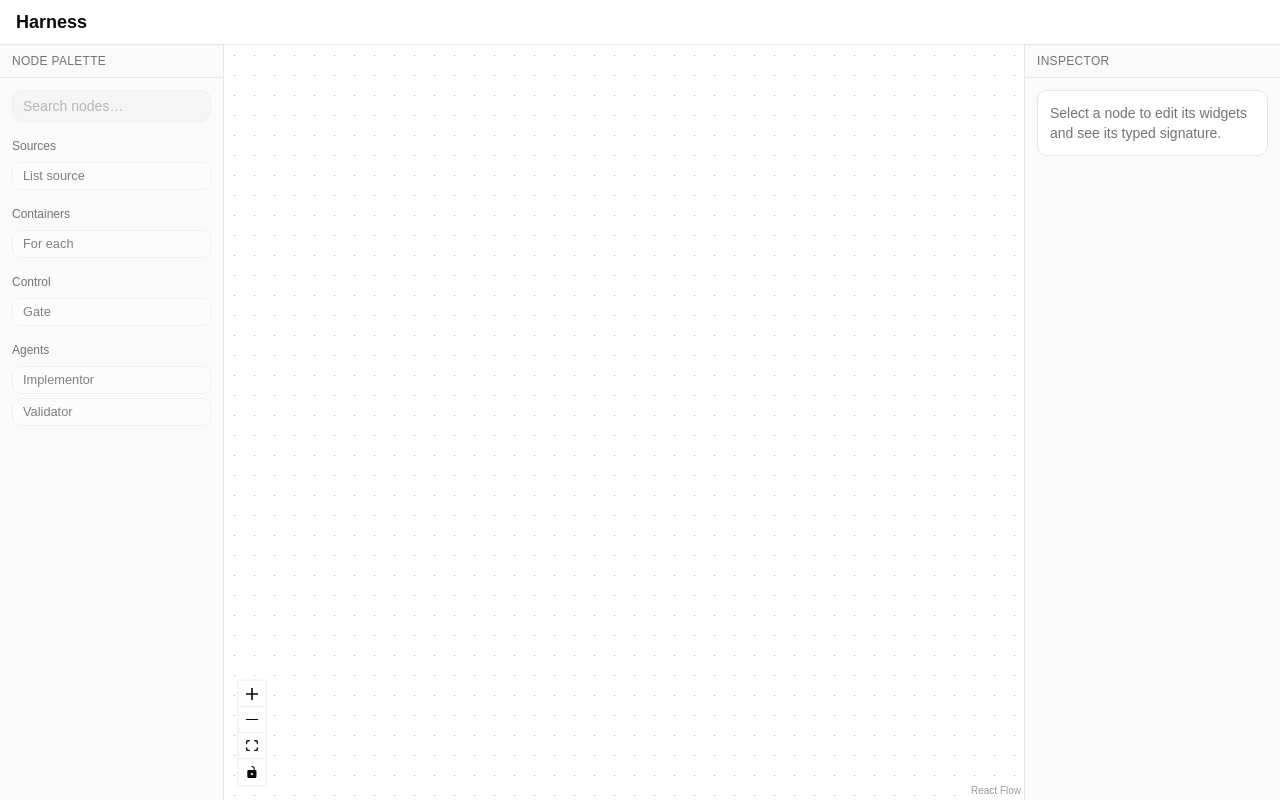
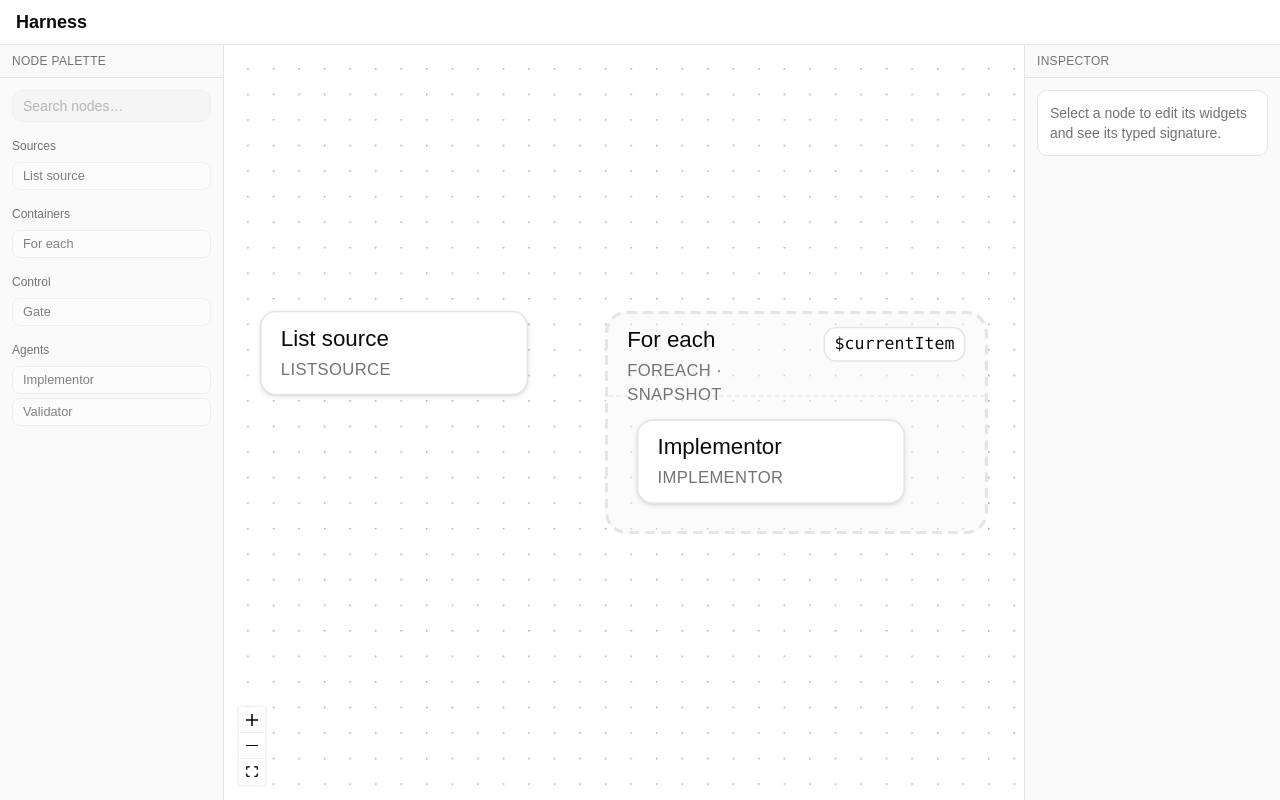
Before and after one commit to James-Mart/harness, a React (Vite) app: page / in a window 1280 px wide. Built offline with nearby package versions, Linux system fonts and the light colour scheme.

Commit message:
React Flow canvas rendering seeded base nodes

```diff
--- /dev/null
+++ b/src/components/canvas/ContainerFlowNode.tsx
@@ -0,0 +1,51 @@
+import { type NodeProps } from "@xyflow/react";
+
+import type { ContainerFlowNode } from "@/components/canvas/flowTypes";
+import { flowLayoutCssVars } from "@/components/canvas/layoutTokens";
+import { cn } from "@/lib/utils";
+import { CURRENT_ITEM_PORT_ID } from "@/model/types";
+
+export function ContainerFlowNodeView({
+  id,
+  data,
+  selected,
+}: NodeProps<ContainerFlowNode>) {
+  return (
+    <div
+      className={cn(
+        "bg-muted/40 text-card-foreground relative h-full w-full rounded-xl border-2 border-dashed",
+        selected && "border-ring ring-ring/30 ring-2",
+      )}
+      style={flowLayoutCssVars}
+      data-testid={`flow-node-${id}`}
+      data-kind="container"
+    >
+      <div
+        className="border-border/70 flex items-start justify-between gap-2 border-b border-dashed px-3 py-2"
+        style={{ height: "var(--flow-container-header-height)" }}
+      >
+        <div className="min-w-0">
+          <p className="text-sm font-medium leading-tight">{data.title}</p>
+          <p className="text-muted-foreground mt-0.5 text-[0.65rem] tracking-wide uppercase">
+            {data.catalogType} · {data.sourceKind}
+          </p>
+        </div>
+        <span
+          className="bg-background text-foreground shrink-0 rounded-md border px-1.5 py-0.5 font-mono text-[0.65rem]"
+          data-testid="current-item-port"
+          title="Built-in container output for the current iteration element"
+        >
+          {CURRENT_ITEM_PORT_ID}
+        </span>
+      </div>
+      <div
+        className="w-full"
+        style={{
+          height: "calc(100% - var(--flow-container-header-height))",
+        }}
+        data-testid="container-body"
+        aria-label={`${data.title} body`}
+      />
+    </div>
+  );
+}
--- a/src/components/canvas/HarnessCanvas.tsx
+++ b/src/components/canvas/HarnessCanvas.tsx
@@ -2,21 +2,20 @@ import {
   Background,
   Controls,
   ReactFlow,
-  type Node,
-  type OnNodesChange,
   type OnSelectionChangeFunc,
 } from "@xyflow/react";
 import "@xyflow/react/dist/style.css";
 
+import type { HarnessFlowNode } from "@/components/canvas/flowTypes";
+import { harnessNodeTypes } from "@/components/canvas/nodeTypes";
+
 type HarnessCanvasProps = {
-  nodes: Node[];
-  onNodesChange: OnNodesChange;
+  nodes: HarnessFlowNode[];
   onSelectionChange?: (nodeId: string | null) => void;
 };
 
 export function HarnessCanvas({
   nodes,
-  onNodesChange,
   onSelectionChange,
 }: HarnessCanvasProps) {
   const handleSelectionChange: OnSelectionChangeFunc = ({
@@ -29,12 +28,20 @@ export function HarnessCanvas({
     <ReactFlow
       className="h-full w-full"
       nodes={nodes}
-      onNodesChange={onNodesChange}
+      nodeTypes={harnessNodeTypes}
+      onNodesChange={() => {
+        /* Static canvas: graph comes from the harness model. */
+      }}
       onSelectionChange={handleSelectionChange}
       fitView={nodes.length > 0}
+      nodesDraggable={false}
+      nodesConnectable={false}
+      edgesFocusable={false}
+      elementsSelectable
+      proOptions={{ hideAttribution: true }}
     >
-      <Background />
-      <Controls />
+      <Background gap={16} size={1} />
+      <Controls showInteractive={false} />
     </ReactFlow>
   );
 }
--- /dev/null
+++ b/src/components/canvas/LeafFlowNode.tsx
@@ -0,0 +1,28 @@
+import { type NodeProps } from "@xyflow/react";
+
+import type { LeafFlowNode } from "@/components/canvas/flowTypes";
+import { cn } from "@/lib/utils";
+
+export function LeafFlowNodeView({
+  id,
+  data,
+  selected,
+}: NodeProps<LeafFlowNode>) {
+  return (
+    <div
+      className={cn(
+        "bg-card text-card-foreground min-w-[10rem] rounded-lg border px-3 py-2 shadow-sm",
+        selected && "border-ring ring-ring/40 ring-2",
+        data.isGate && "border-dashed",
+      )}
+      data-testid={`flow-node-${id}`}
+      data-kind="leaf"
+    >
+      <p className="text-sm font-medium leading-tight">{data.title}</p>
+      <p className="text-muted-foreground mt-0.5 text-[0.65rem] tracking-wide uppercase">
+        {data.catalogType}
+        {data.isGate ? " · gate" : ""}
+      </p>
+    </div>
+  );
+}
--- /dev/null
+++ b/src/components/canvas/flowTypes.ts
@@ -0,0 +1,20 @@
+import type { Node } from "@xyflow/react";
+
+export type LeafFlowData = {
+  title: string;
+  catalogType: string;
+  isGate?: boolean;
+};
+
+export type ContainerFlowData = {
+  title: string;
+  catalogType: string;
+  iterablePortId: string;
+  sourceKind: "snapshot" | "live";
+};
+
+export type HarnessFlowData = LeafFlowData | ContainerFlowData;
+
+export type LeafFlowNode = Node<LeafFlowData, "leaf">;
+export type ContainerFlowNode = Node<ContainerFlowData, "container">;
+export type HarnessFlowNode = LeafFlowNode | ContainerFlowNode;
--- /dev/null
+++ b/src/components/canvas/harnessToFlow.ts
@@ -0,0 +1,169 @@
+import type {
+  ContainerFlowNode,
+  HarnessFlowNode,
+  LeafFlowNode,
+} from "@/components/canvas/flowTypes";
+import { FLOW_LAYOUT } from "@/components/canvas/layoutTokens";
+import type { Harness, Node as HarnessNode, NodeId } from "@/model/types";
+
+type Size = { width: number; height: number };
+
+function childrenOf(nodes: HarnessNode[], parentId: string): HarnessNode[] {
+  return nodes.filter((node) => node.parentId === parentId);
+}
+
+/** Bottom-up size cache — one walk, reused by the position pass. */
+function measureTree(
+  harness: Harness,
+  node: HarnessNode,
+  sizes: Map<NodeId, Size>,
+): Size {
+  if (node.kind === "leaf") {
+    const size = {
+      width: FLOW_LAYOUT.leafWidth,
+      height: FLOW_LAYOUT.leafHeight,
+    };
+    sizes.set(node.id, size);
+    return size;
+  }
+
+  const kids = childrenOf(harness.nodes, node.id);
+  if (kids.length === 0) {
+    const size = {
+      width: FLOW_LAYOUT.containerMinWidth,
+      height:
+        FLOW_LAYOUT.containerHeaderHeight +
+        FLOW_LAYOUT.containerPadY * 2 +
+        FLOW_LAYOUT.leafHeight,
+    };
+    sizes.set(node.id, size);
+    return size;
+  }
+
+  const childSizes = kids.map((child) => measureTree(harness, child, sizes));
+  const contentWidth = Math.max(...childSizes.map((size) => size.width));
+  const contentHeight =
+    childSizes.reduce((sum, size) => sum + size.height, 0) +
+    FLOW_LAYOUT.childGap * (kids.length - 1);
+
+  const size = {
+    width: Math.max(
+      FLOW_LAYOUT.containerMinWidth,
+      contentWidth + FLOW_LAYOUT.containerPadX * 2,
+    ),
+    height:
+      FLOW_LAYOUT.containerHeaderHeight +
+      FLOW_LAYOUT.containerPadY * 2 +
+      contentHeight,
+  };
+  sizes.set(node.id, size);
+  return size;
+}
+
+function toLeafFlowNode(
+  node: Extract<HarnessNode, { kind: "leaf" }>,
+  position: { x: number; y: number },
+  parentId?: string,
+): LeafFlowNode {
+  return {
+    id: node.id,
+    type: "leaf",
+    position,
+    ...(parentId !== undefined ? { parentId, extent: "parent" as const } : {}),
+    data: {
+      title: node.title,
+      catalogType: node.type,
+      ...(node.isGate ? { isGate: true } : {}),
+    },
+    style: {
+      width: FLOW_LAYOUT.leafWidth,
+      height: FLOW_LAYOUT.leafHeight,
+    },
+  };
+}
+
+function toContainerFlowNode(
+  node: Extract<HarnessNode, { kind: "container" }>,
+  position: { x: number; y: number },
+  size: Size,
+  parentId?: string,
+): ContainerFlowNode {
+  return {
+    id: node.id,
+    type: "container",
+    position,
+    ...(parentId !== undefined ? { parentId, extent: "parent" as const } : {}),
+    data: {
+      title: node.title,
+      catalogType: node.type,
+      iterablePortId: node.iterablePortId,
+      sourceKind: node.source.kind,
+    },
+    style: { width: size.width, height: size.height },
+  };
+}
+
+function positionSubtree(
+  harness: Harness,
+  node: HarnessNode,
+  position: { x: number; y: number },
+  parentId: string | undefined,
+  sizes: Map<NodeId, Size>,
+  out: HarnessFlowNode[],
+): void {
+  const size = sizes.get(node.id);
+  if (!size) {
+    throw new Error(`Missing measured size for node ${node.id}`);
+  }
+
+  if (node.kind === "leaf") {
+    out.push(toLeafFlowNode(node, position, parentId));
+    return;
+  }
+
+  out.push(toContainerFlowNode(node, position, size, parentId));
+
+  const kids = childrenOf(harness.nodes, node.id);
+  let y = FLOW_LAYOUT.containerHeaderHeight + FLOW_LAYOUT.containerPadY;
+  for (const child of kids) {
+    const childSize = sizes.get(child.id);
+    if (!childSize) {
+      throw new Error(`Missing measured size for node ${child.id}`);
+    }
+    positionSubtree(
+      harness,
+      child,
+      { x: FLOW_LAYOUT.containerPadX, y },
+      node.id,
+      sizes,
+      out,
+    );
+    y += childSize.height + FLOW_LAYOUT.childGap;
+  }
+}
+
+/**
+ * Convert a harness graph into React Flow nodes with parent/child
+ * containment. Positions are a simple left-to-right / nested stack
+ * layout for static viewing.
+ */
+export function harnessToFlowNodes(harness: Harness): HarnessFlowNode[] {
+  const roots = harness.nodes.filter((node) => node.parentId === undefined);
+  const sizes = new Map<NodeId, Size>();
+  for (const root of roots) {
+    measureTree(harness, root, sizes);
+  }
+
+  const out: HarnessFlowNode[] = [];
+  let x = 0;
+  for (const root of roots) {
+    const size = sizes.get(root.id);
+    if (!size) {
+      throw new Error(`Missing measured size for node ${root.id}`);
+    }
+    positionSubtree(harness, root, { x, y: 0 }, undefined, sizes, out);
+    x += size.width + FLOW_LAYOUT.topLevelGap;
+  }
+
+  return out;
+}
--- /dev/null
+++ b/src/components/canvas/layoutTokens.ts
@@ -0,0 +1,20 @@
+import type { CSSProperties } from "react";
+
+/** Shared geometry for harness→flow layout and container chrome. */
+export const FLOW_LAYOUT = {
+  leafWidth: 168,
+  leafHeight: 56,
+  containerMinWidth: 240,
+  containerPadX: 20,
+  containerPadY: 16,
+  containerHeaderHeight: 52,
+  childGap: 12,
+  topLevelGap: 48,
+} as const;
+
+/** CSS variables mirroring `FLOW_LAYOUT` for container node views. */
+export const flowLayoutCssVars = {
+  "--flow-container-header-height": `${FLOW_LAYOUT.containerHeaderHeight}px`,
+  "--flow-container-pad-x": `${FLOW_LAYOUT.containerPadX}px`,
+  "--flow-container-pad-y": `${FLOW_LAYOUT.containerPadY}px`,
+} as CSSProperties;
--- /dev/null
+++ b/src/components/canvas/nodeTypes.ts
@@ -0,0 +1,9 @@
+import type { NodeTypes } from "@xyflow/react";
+
+import { ContainerFlowNodeView } from "@/components/canvas/ContainerFlowNode";
+import { LeafFlowNodeView } from "@/components/canvas/LeafFlowNode";
+
+export const harnessNodeTypes = {
+  leaf: LeafFlowNodeView,
+  container: ContainerFlowNodeView,
+} satisfies NodeTypes;
--- a/src/components/layout/EditorLayout.tsx
+++ b/src/components/layout/EditorLayout.tsx
@@ -1,14 +1,25 @@
-import { useState } from "react";
-import { useNodesState, type Node } from "@xyflow/react";
+import { useMemo, useState } from "react";
 
 import { HarnessCanvas } from "@/components/canvas/HarnessCanvas";
+import { harnessToFlowNodes } from "@/components/canvas/harnessToFlow";
 import { NodeInspector } from "@/components/inspector/NodeInspector";
 import { NodePalette } from "@/components/palette/NodePalette";
 import { CATALOG_PALETTE_GROUPS } from "@/components/palette/catalogPalette";
+import { createBaseSeedHarness } from "@/model";
 
 export function EditorLayout() {
-  const [nodes, , onNodesChange] = useNodesState<Node>([]);
+  const [harness] = useState(() => createBaseSeedHarness());
+  const flowNodes = useMemo(() => harnessToFlowNodes(harness), [harness]);
   const [selectedNodeId, setSelectedNodeId] = useState<string | null>(null);
+
+  const nodes = useMemo(
+    () =>
+      flowNodes.map((node) => ({
+        ...node,
+        selected: node.id === selectedNodeId,
+      })),
+    [flowNodes, selectedNodeId],
+  );
 
   return (
     <div
@@ -17,11 +28,7 @@ export function EditorLayout() {
     >
       <NodePalette groups={CATALOG_PALETTE_GROUPS} />
       <section className="relative min-h-0 min-w-0" data-testid="editor-canvas">
-        <HarnessCanvas
-          nodes={nodes}
-          onNodesChange={onNodesChange}
-          onSelectionChange={setSelectedNodeId}
-        />
+        <HarnessCanvas nodes={nodes} onSelectionChange={setSelectedNodeId} />
       </section>
       <NodeInspector selectedNodeId={selectedNodeId} />
     </div>
```
Also changed, not shown: 2 other files (tests, documents, lock files or other folders).
